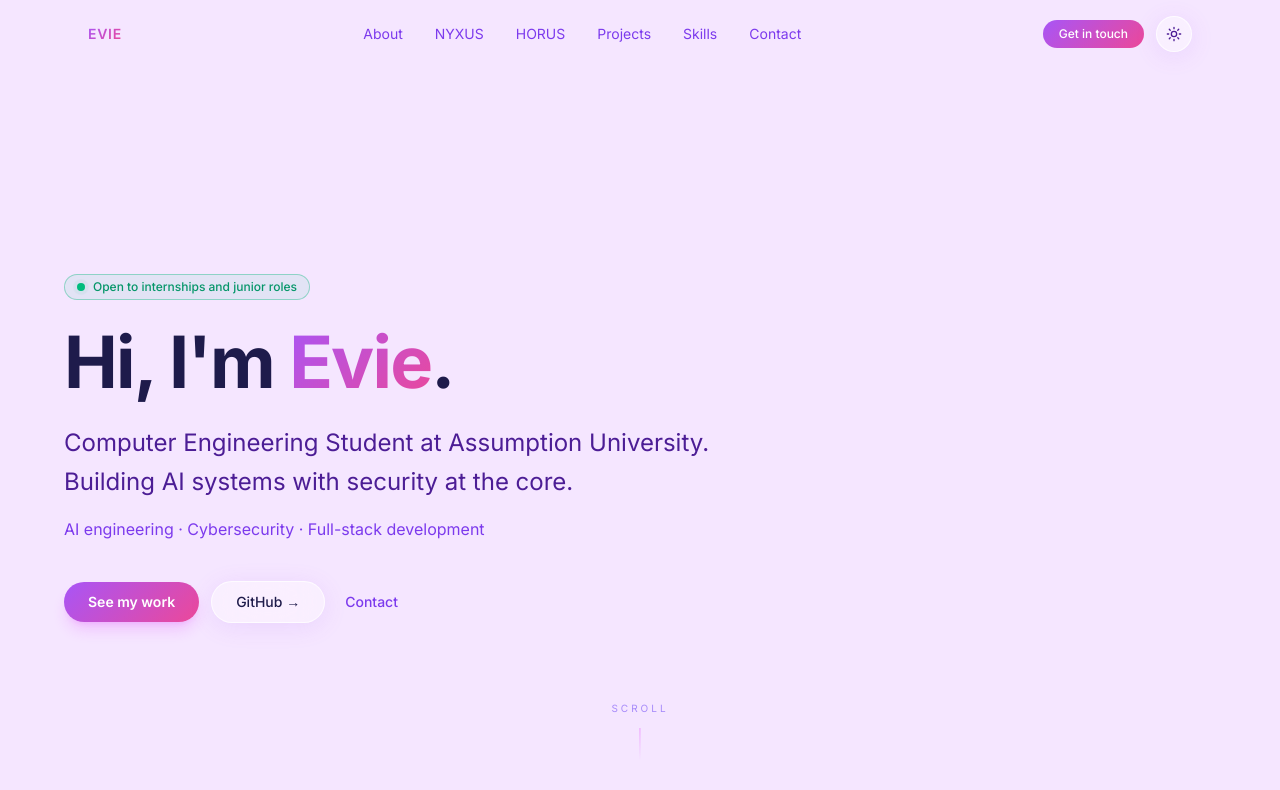
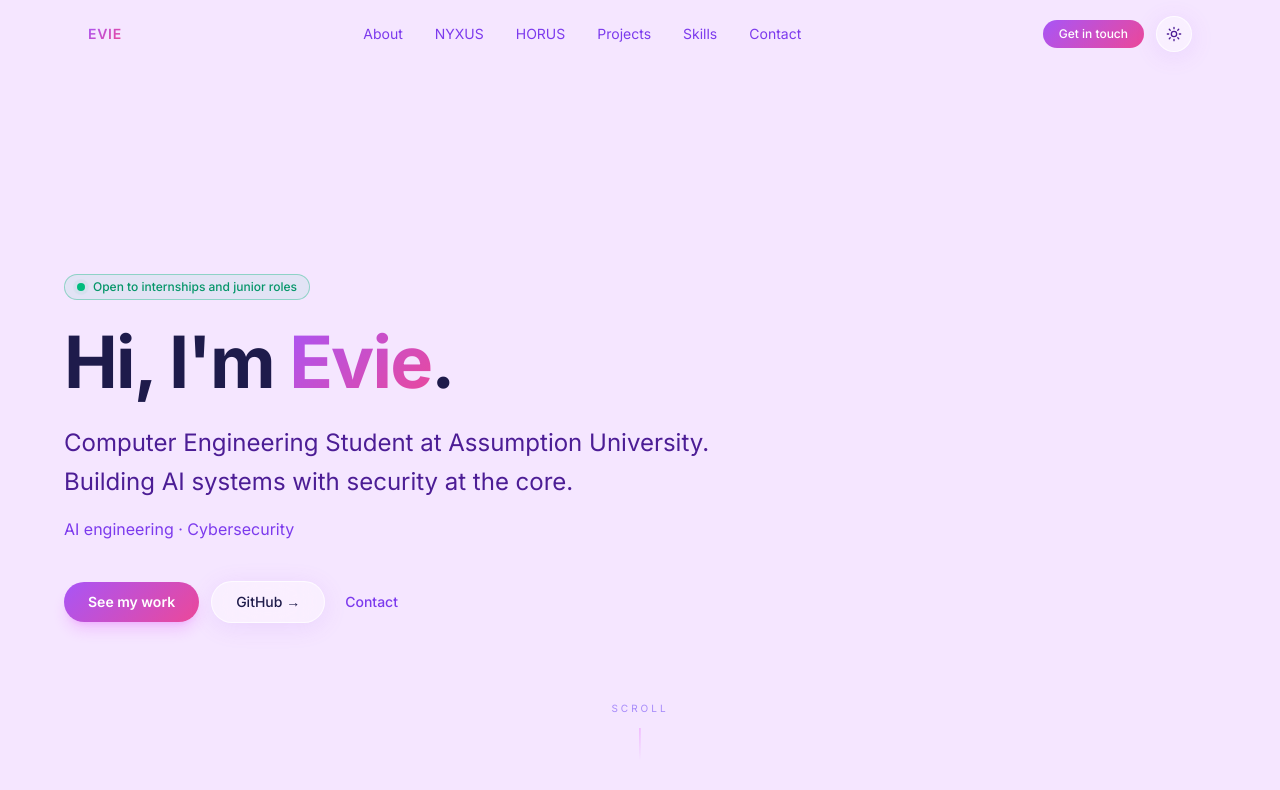
Before and after one commit to evieffvy/portfolio, a Next.js app: page / in a window 1280 px wide. Shown: the top 790 px of the page. Built offline with nearby package versions, Linux system fonts and the light colour scheme.

Commit message:
component

```diff
--- a/components/Hero.tsx
+++ b/components/Hero.tsx
@@ -47,7 +47,7 @@ export function Hero() {
           </p>
 
           <p className="mt-4 text-base" style={{ color: "var(--text-muted)" }}>
-            AI engineering · Cybersecurity · Full-stack development
+            AI engineering · Cybersecurity
           </p>
 
           <div className="mt-10 flex flex-wrap items-center gap-3">
```
